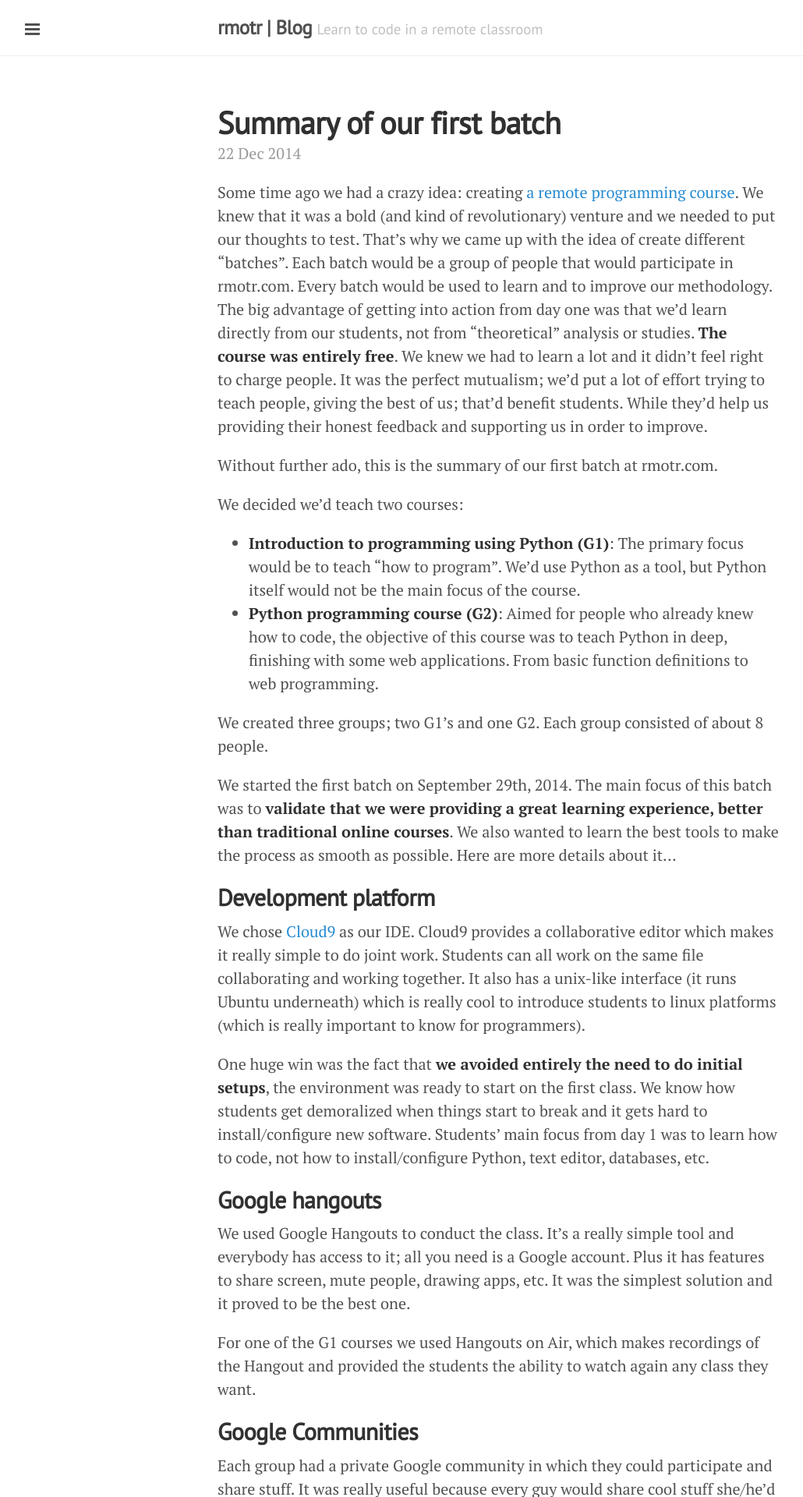
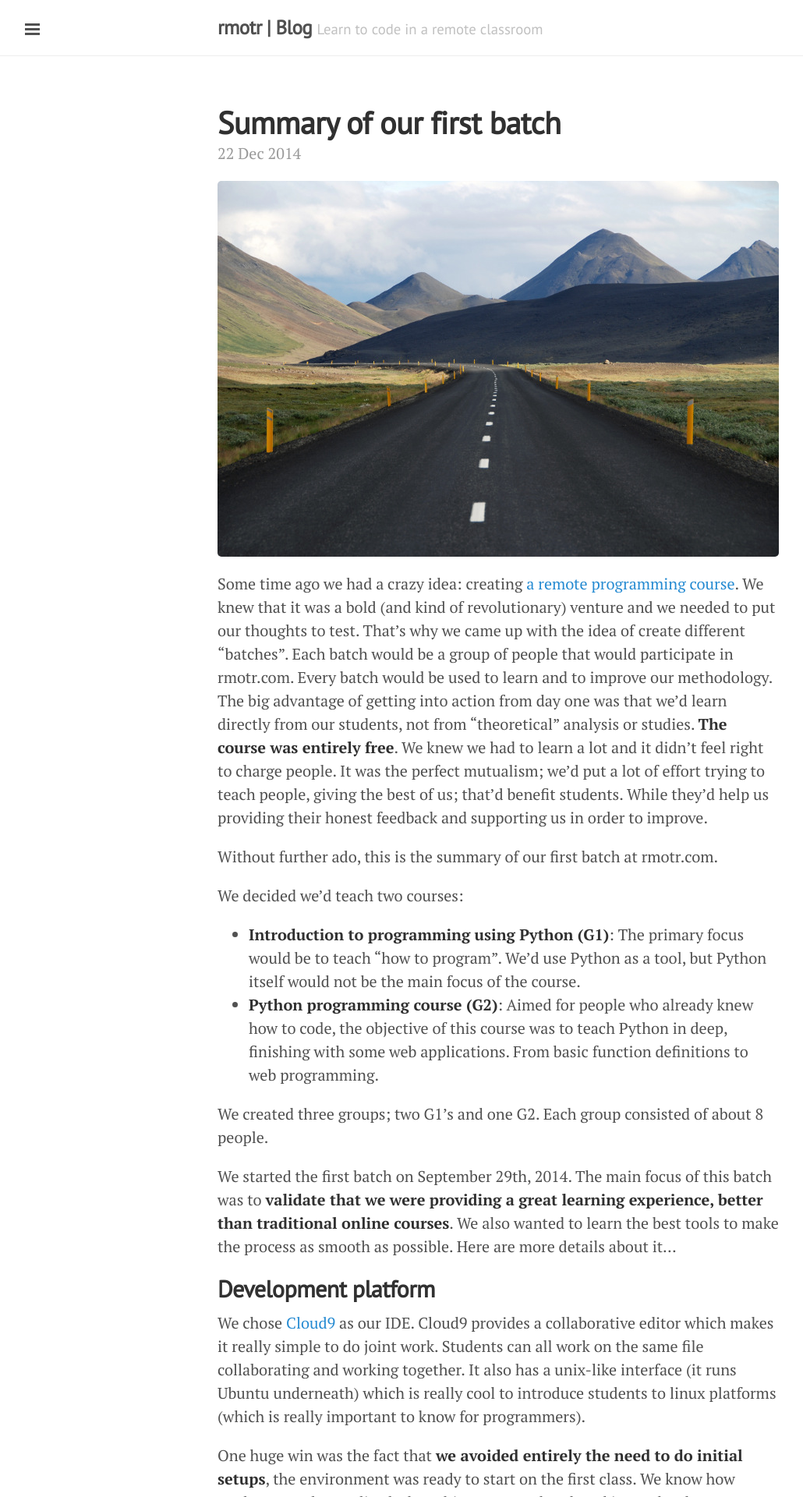
Before and after one commit to mcne65/rmotr.github.io, a Jekyll site: the page built from _posts/2014-12-22-rmotr-first-batch-summary.md, in a window 1280 px wide. Shown: the top 1920 px of the page at 78% size, without its empty margins (1-1031 px from the left). Built offline with Jekyll 4.4.1, drawn with Linux system fonts in a browser that asks for light colours; Markdown is read by kramdown in place of the engine named in the settings.

Commit message:
Added cover picture to first batch post

```diff
--- a/_posts/2014-12-22-rmotr-first-batch-summary.md
+++ b/_posts/2014-12-22-rmotr-first-batch-summary.md
@@ -3,6 +3,8 @@ layout: post
 title: "Summary of our first batch"
 category: self
 ---
+
+![Cover picture](/public/imgs/2014-12-22-rmotr-first-batch-summary/cover.jpg)
 
 Some time ago we had a crazy idea: creating [a remote programming course]({% post_url 2014-12-12-introducing-rmotr %}). We knew that it was a bold (and kind of revolutionary) venture and we needed to put our thoughts to test. That's why we came up with the idea of create different "batches". Each batch would be a group of people that would participate in rmotr.com. Every batch would be used to learn and to improve our methodology. The big advantage of getting into action from day one was that we'd learn directly from our students, not from "theoretical" analysis or studies. **The course was entirely free**. We knew we had to learn a lot and it didn't feel right to charge people. It was the perfect mutualism; we'd put a lot of effort trying to teach people, giving the best of us; that'd benefit students. While they'd help us providing their honest feedback and supporting us in order to improve.
 
```
Also changed, not shown: public/imgs/2014-12-22-rmotr-first-batch-summary/cover.jpg (added).
